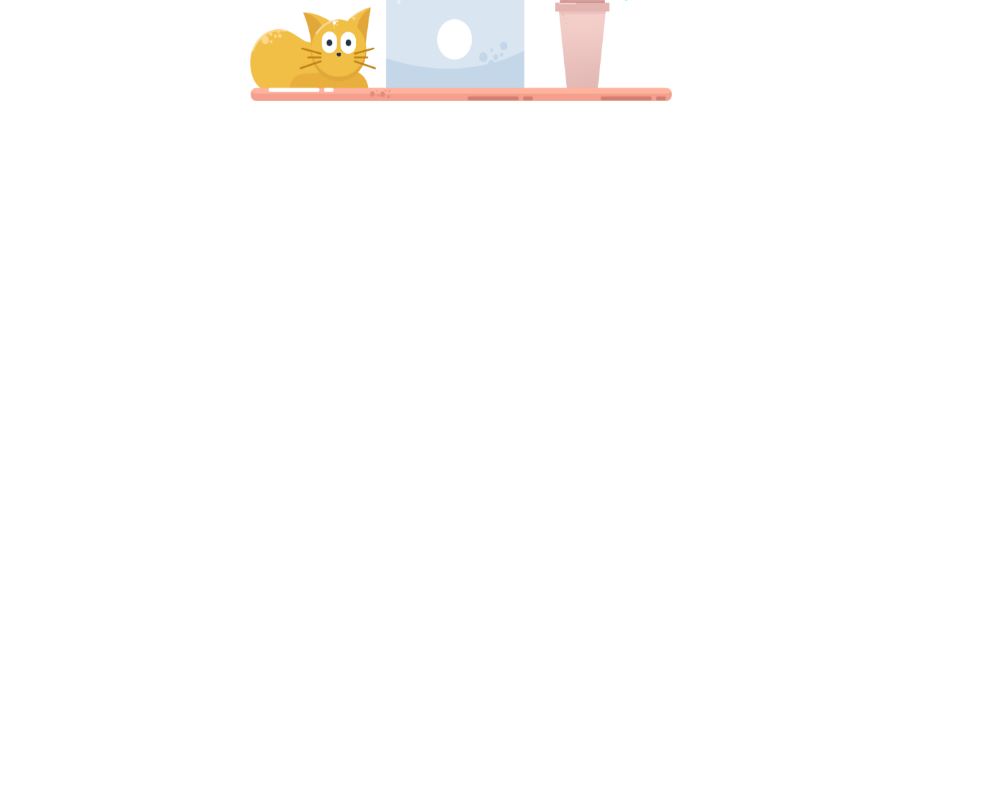
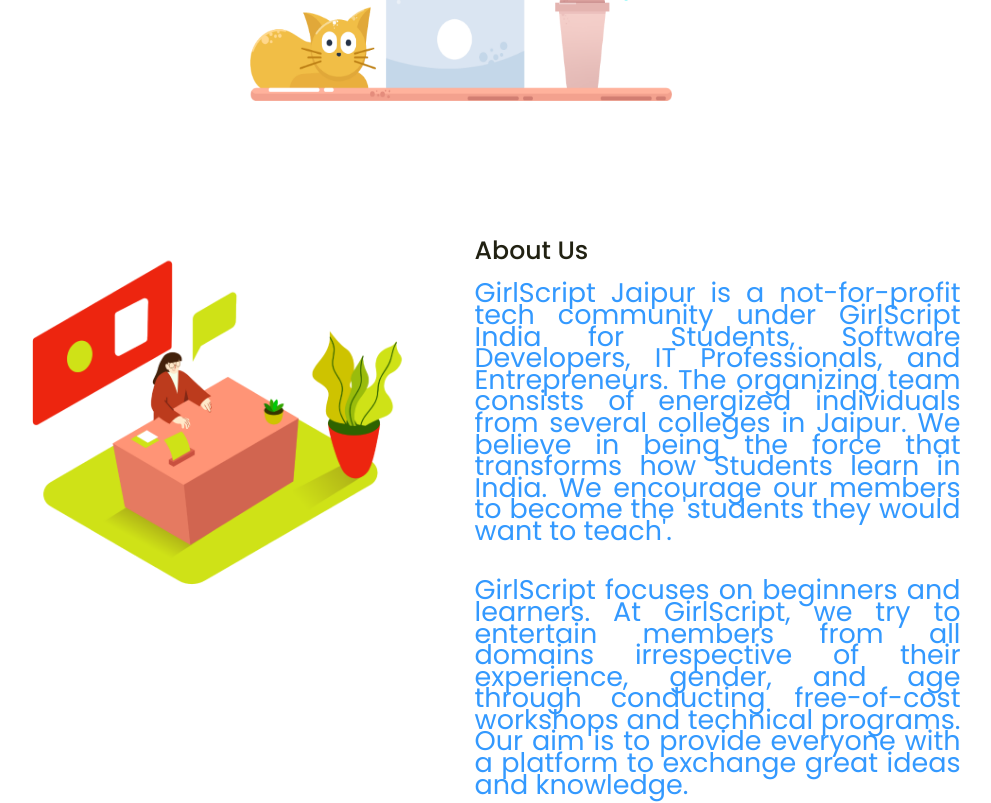
Before and after one commit to abhishekgupta368/GirlScript-Alwar, a Django app: page /home/ in a window 1280 px wide. Shown: the part 548-1351 px from the top of the page, without its empty margins (179-1170 px from the left). Before the commit the page ends 649 px from the top, so only its background shows below. Run offline with Django 3.2, Linux system fonts and the light colour scheme; some libraries are stand-ins or nearby versions.

Commit message:
Added About Us section

```diff
--- a/templates/index.html
+++ b/templates/index.html
@@ -1,26 +1,47 @@
 {% extends 'base.html' %}
 {% load static %}
 {% block content %}
-<div class="home_container" style="background-image: url({% static 'images/MainPageHead.png' %});">
+<section id="home" class="home_container" style="background-image: url({% static 'images/MainPageHead.png' %});">
     <div class="section full-height">
         <div class="absolute-center">
             <div class="section">
                 <div class="container">
                     <div class="row">
                         <div class="col-12">
-                            <h1>
+                            <h1 class="home">
                                 <span>W</span><span>e</span><span>l</span><span>c</span><span>o</span><span>m</span><span>e</span> <span>t</span><span>o</span> <span>G</span><span>i</span><span>r</span><span>l</span><span>S</span><span>c</span><span>r</span><span>i</span><span>p</span><span>t</span> <span>A</span><span>l</span><span>w</span><span>a</span><span>r</span> <span>!</span></span><br>
                                 <!-- 		<span>L</span><span>e</span><span>t'</span><span>s</span> <span>c</span><span>o</span><span>d</span><span>e</span> <span>f</span><span>o</span><span>r</span> <span>f</span><span>r</span><span>e</span><span>e</span><span>d</span><span>o</span><span>m</span> -->
                             </h1>
-                            <p>Let's code for freedom</p>
+                            <p class="home">Let's code for freedom</p>
                         </div>
                     </div>
                 </div>
             </div>
         </div>
     </div>
-</div>
-<div class="aboutUs_container"></div>
+</section>
+    <!-- ======= About Section ======= -->
+    <section id="about" class="about">
+      <div class="container">
+
+        <div class="row">
+          <div class="col-lg-6">
+            <img id="about" src="{% static 'images/receptionist_isometric.png' %}" class="img-fluid" alt="">
+          </div>
+          <div class="col-lg-6 pt-4 pt-lg-0 content">
+            <h3 class="about">About Us</h3>
+            <p class="about mt-2 text-justify">
+GirlScript Jaipur is a not-for-profit tech community under GirlScript India for Students, Software Developers, IT Professionals, and Entrepreneurs. The organizing team consists of energized individuals from several colleges in Jaipur. We believe in being the force that transforms how Students learn in India. We encourage our members to become the 'students they would want to teach'.
+            </p>
+            <br>
+            <p class="about mt-2 text-justify">
+                 GirlScript focuses on beginners and learners. At GirlScript, we try to entertain members from all domains irrespective of their experience, gender, and age through conducting free-of-cost workshops and technical programs. Our aim is to provide everyone with a platform to exchange great ideas and knowledge.
+            </p>
+          </div>
+        </div>
+
+      </div>
+    </section><!-- End About Section -->
 <div class="joinUs_container"></div>
 <div class="ourTeam_container"></div>
 <div class="prevTeam_container"></div>
```
